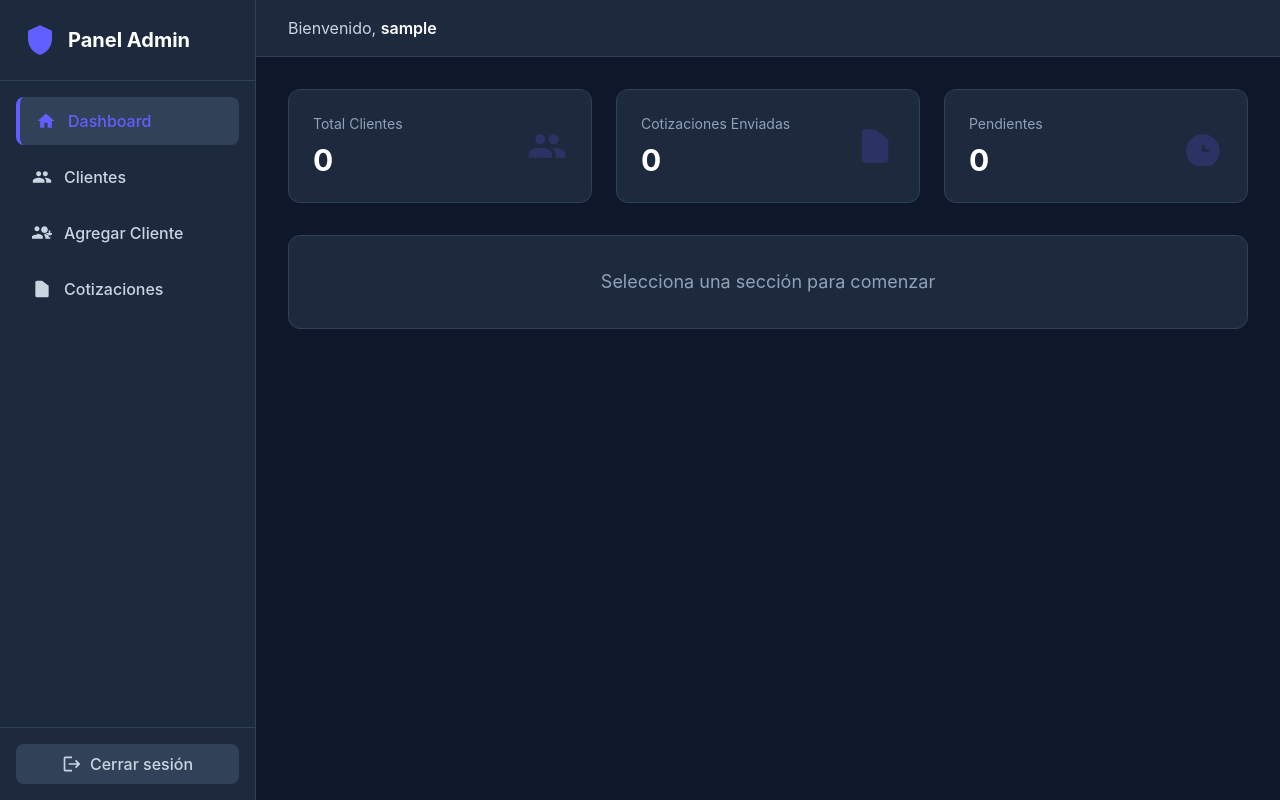
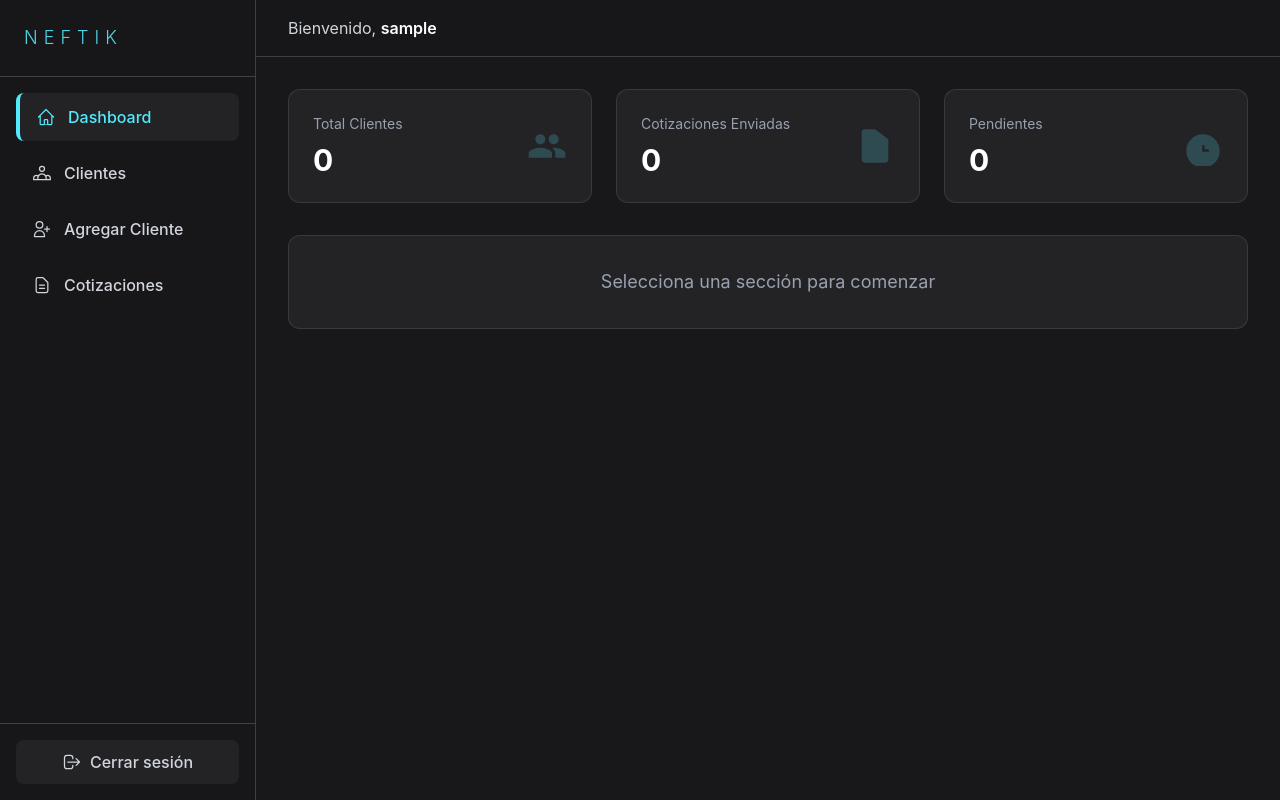
Before and after one commit to alejohenaoe/foto-album, a React (Vite) app in the folder frontend/: page /admin in a window 1280 px wide. Built offline with nearby package versions, Linux system fonts and the light colour scheme; sample sign-in values are in the browser's storage.

Commit message:
Adjust the visual structur for all views

```diff
--- a/frontend/src/pages/AdminPanel.jsx
+++ b/frontend/src/pages/AdminPanel.jsx
@@ -7,7 +7,6 @@ export default function AdminPanel() {
   const [username, setUsername] = useState('');
   const navigate = useNavigate();
 
-  // Verificar token y decodificar username
   useEffect(() => {
     const accessToken = localStorage.getItem('access_token');
     if (!accessToken) {
@@ -15,13 +14,11 @@ export default function AdminPanel() {
       return;
     }
 
-    // Decodificar JWT (formato: header.payload.signature)
     try {
       const parts = accessToken.split('.');
       if (parts.length !== 3) throw new Error('Token inválido');
 
       const payload = JSON.parse(atob(parts[1]));
-      // Buscar el campo de username (podría ser username, preferred_username, o sub)
       const user = payload.username || payload.preferred_username || payload.sub || 'Usuario';
       setUsername(user);
     } catch (err) {
@@ -41,207 +38,157 @@ export default function AdminPanel() {
   };
 
   return (
-    <div className="flex h-screen bg-slate-900">
-      {/* Sidebar */}
-      <aside className="w-64 bg-slate-800 border-r border-slate-700 flex flex-col">
-        {/* Logo y título */}
-        <div className="p-6 border-b border-slate-700">
-          <div className="flex items-center gap-3">
-            {/* Shield icon */}
-            <svg
-              className="w-8 h-8 text-indigo-500"
-              fill="currentColor"
-              viewBox="0 0 24 24"
-            >
-              <path d="M12 1L3 5v6c0 5.55 3.84 10.74 9 12 5.16-1.26 9-6.45 9-12V5l-9-4z" />
-            </svg>
-            <h1 className="text-xl font-bold text-white">Panel Admin</h1>
-          </div>
+    <div className="flex h-screen bg-zinc-900">
+      <aside className="w-64 bg-zinc-900/90 backdrop-blur-md border-r border-zinc-700 flex flex-col">
+        <div className="p-6 border-b border-zinc-700">
+          <p className="text-lg font-light tracking-[6px] text-cyan-300/90">NEFTIK</p>
         </div>
 
-        {/* Navigation links */}
         <nav className="flex-1 p-4 space-y-2">
-          {/* Dashboard */}
           <button
             onClick={() => setActiveSection('dashboard')}
-            className={`w-full flex items-center gap-3 px-4 py-3 rounded-lg transition ${
+            className={`w-full flex items-center gap-3 px-4 py-3 rounded-lg transition-all duration-200 ${
               activeSection === 'dashboard'
-                ? 'bg-slate-700 text-indigo-500 border-l-4 border-indigo-500'
-                : 'text-slate-300 hover:bg-slate-700'
+                ? 'bg-white/5 text-cyan-300 border-l-4 border-cyan-300'
+                : 'text-gray-300 hover:bg-white/5'
             }`}
           >
-            {/* Home icon */}
-            <svg className="w-5 h-5" fill="currentColor" viewBox="0 0 24 24">
-              <path d="M10 20v-6h4v6h5v-8h3L12 3 2 12h3v8z" />
+            <svg className="w-5 h-5" fill="none" stroke="currentColor" viewBox="0 0 24 24" strokeWidth="1.5">
+              <path strokeLinecap="round" strokeLinejoin="round" d="M3 12l2-2m0 0l7-7 7 7M5 10v10a1 1 0 001 1h3m10-11l2 2m-2-2v10a1 1 0 01-1 1h-3m-4 0a1 1 0 01-1-1v-4a1 1 0 011-1h2a1 1 0 011 1v4a1 1 0 01-1 1" />
             </svg>
             <span className="font-medium">Dashboard</span>
           </button>
 
-          {/* Clientes */}
           <button
             onClick={() => setActiveSection('clientes')}
-            className={`w-full flex items-center gap-3 px-4 py-3 rounded-lg transition ${
+            className={`w-full flex items-center gap-3 px-4 py-3 rounded-lg transition-all duration-200 ${
               activeSection === 'clientes'
-                ? 'bg-slate-700 text-indigo-500 border-l-4 border-indigo-500'
-                : 'text-slate-300 hover:bg-slate-700'
+                ? 'bg-white/5 text-cyan-300 border-l-4 border-cyan-300'
+                : 'text-gray-300 hover:bg-white/5'
             }`}
           >
-            {/* Users icon */}
-            <svg className="w-5 h-5" fill="currentColor" viewBox="0 0 24 24">
-              <path d="M16 11c1.66 0 2.99-1.34 2.99-3S17.66 5 16 5c-1.66 0-3 1.34-3 3s1.34 3 3 3zm-8 0c1.66 0 2.99-1.34 2.99-3S9.66 5 8 5C6.34 5 5 6.34 5 8s1.34 3 3 3zm0 2c-2.33 0-7 1.17-7 3.5V19h14v-2.5c0-2.33-4.67-3.5-7-3.5zm8 0c-.29 0-.62.02-.97.05 1.16.84 1.97 1.97 1.97 3.45V19h6v-2.5c0-2.33-4.67-3.5-7-3.5z" />
+            <svg className="w-5 h-5" fill="none" stroke="currentColor" viewBox="0 0 24 24" strokeWidth="1.5">
+              <path strokeLinecap="round" strokeLinejoin="round" d="M17 20h5v-2a3 3 0 00-5.356-1.857M17 20H7m10 0v-2c0-.656-.126-1.283-.356-1.857M7 20H2v-2a3 3 0 015.356-1.857M7 20v-2c0-.656.126-1.283.356-1.857m0 0a5.002 5.002 0 019.288 0M15 7a3 3 0 11-6 0 3 3 0 016 0z" />
             </svg>
             <span className="font-medium">Clientes</span>
           </button>
 
-          {/* Agregar Cliente */}
           <button
             onClick={() => setActiveSection('agregar-cliente')}
-            className={`w-full flex items-center gap-3 px-4 py-3 rounded-lg transition ${
+            className={`w-full flex items-center gap-3 px-4 py-3 rounded-lg transition-all duration-200 ${
               activeSection === 'agregar-cliente'
-                ? 'bg-slate-700 text-indigo-500 border-l-4 border-indigo-500'
-                : 'text-slate-300 hover:bg-slate-700'
+                ? 'bg-white/5 text-cyan-300 border-l-4 border-cyan-300'
+                : 'text-gray-300 hover:bg-white/5'
             }`}
           >
-            {/* User-plus icon */}
-            <svg className="w-5 h-5" fill="currentColor" viewBox="0 0 24 24">
-              <path d="M15 12c2.21 0 4-1.79 4-4s-1.79-4-4-4-4 1.79-4 4 1.79 4 4 4zm-9-2c1.66 0 3-1.34 3-3s-1.34-3-3-3-3 1.34-3 3 1.34 3 3 3zm0 4c-2.33 0-7 1.17-7 3.5V19h14v-2.5c0-2.33-4.67-3.5-7-3.5zm9 0c-.29 0-.62.02-.97.05 1.16.84 1.97 1.97 1.97 3.45V19h6v-2.5c0-2.33-4.67-3.5-7-3.5zm7-5v3h3v2h-3v3h-2v-3h-3v-2h3v-3h2z" />
+            <svg className="w-5 h-5" fill="none" stroke="currentColor" viewBox="0 0 24 24" strokeWidth="1.5">
+              <path strokeLinecap="round" strokeLinejoin="round" d="M18 9v3m0 0v3m0-3h3m-3 0h-3m-2-5a4 4 0 11-8 0 4 4 0 018 0zM3 20a6 6 0 0112 0v1H3v-1z" />
             </svg>
             <span className="font-medium">Agregar Cliente</span>
           </button>
 
-          {/* Cotizaciones */}
           <button
             onClick={() => setActiveSection('cotizaciones')}
-            className={`w-full flex items-center gap-3 px-4 py-3 rounded-lg transition ${
+            className={`w-full flex items-center gap-3 px-4 py-3 rounded-lg transition-all duration-200 ${
               activeSection === 'cotizaciones'
-                ? 'bg-slate-700 text-indigo-500 border-l-4 border-indigo-500'
-                : 'text-slate-300 hover:bg-slate-700'
+                ? 'bg-white/5 text-cyan-300 border-l-4 border-cyan-300'
+                : 'text-gray-300 hover:bg-white/5'
             }`}
           >
-            {/* Document icon */}
-            <svg className="w-5 h-5" fill="currentColor" viewBox="0 0 24 24">
-              <path d="M14 2H6a2 2 0 0 0-2 2v16a2 2 0 0 0 2 2h12a2 2 0 0 0 2-2V8l-8-6z" />
+            <svg className="w-5 h-5" fill="none" stroke="currentColor" viewBox="0 0 24 24" strokeWidth="1.5">
+              <path strokeLinecap="round" strokeLinejoin="round" d="M9 12h6m-6 4h6m2 5H7a2 2 0 01-2-2V5a2 2 0 012-2h5.586a1 1 0 01.707.293l5.414 5.414a1 1 0 01.293.707V19a2 2 0 01-2 2z" />
             </svg>
             <span className="font-medium">Cotizaciones</span>
           </button>
         </nav>
 
-        {/* Logout button */}
-        <div className="p-4 border-t border-slate-700">
+        <div className="p-4 border-t border-zinc-700">
           <button
             onClick={handleLogout}
-            className="w-full flex items-center justify-center gap-2 px-4 py-2 bg-slate-700 hover:bg-slate-600 text-slate-300 hover:text-white rounded-lg transition font-medium"
+            className="w-full flex items-center justify-center gap-2 px-4 py-2.5 bg-white/5 hover:bg-white/10 text-gray-300 hover:text-white rounded-lg transition-all duration-200 font-medium"
           >
-            {/* Logout icon */}
-            <svg className="w-5 h-5" fill="currentColor" viewBox="0 0 24 24">
-              <path d="M17 7l-1.41 1.41L18.17 11H8v2h10.17l-2.58 2.58L17 17l5-5zM4 5h8V3H4c-1.1 0-2 .9-2 2v14c0 1.1.9 2 2 2h8v-2H4V5z" />
+            <svg className="w-5 h-5" fill="none" stroke="currentColor" viewBox="0 0 24 24" strokeWidth="1.5">
+              <path strokeLinecap="round" strokeLinejoin="round" d="M17 16l4-4m0 0l-4-4m4 4H7m6 4v1a3 3 0 01-3 3H6a3 3 0 01-3-3V7a3 3 0 013-3h4a3 3 0 013 3v1" />
             </svg>
             <span>Cerrar sesión</span>
           </button>
         </div>
       </aside>
 
-      {/* Main content */}
       <main className="flex-1 flex flex-col overflow-hidden">
-        {/* Top bar */}
-        <div className="bg-slate-800 border-b border-slate-700 px-8 py-4">
-          <p className="text-slate-300">
+        <div className="bg-zinc-900/90 backdrop-blur border-b border-zinc-700 px-8 py-4">
+          <p className="text-gray-300">
             Bienvenido, <span className="font-semibold text-white">{username}</span>
           </p>
         </div>
 
-        {/* Content area */}
-        <div className="flex-1 overflow-auto p-8">
-          {/* Dashboard Section */}
+        <div className="flex-1 overflow-auto p-8 animate-fade-in-up">
           {activeSection === 'dashboard' && (
             <div className="space-y-8">
-              {/* Stat cards grid */}
               <div className="grid grid-cols-1 md:grid-cols-3 gap-6">
-                {/* Total Clientes */}
-                <div className="bg-slate-800 rounded-xl p-6 border border-slate-700">
+                <div className="backdrop-blur-xl bg-white/5 border border-white/10 rounded-xl p-6 hover:border-white/20 transition-all duration-300">
                   <div className="flex items-center justify-between">
                     <div>
-                      <p className="text-slate-400 text-sm">Total Clientes</p>
+                      <p className="text-gray-400 text-sm">Total Clientes</p>
                       <p className="text-3xl font-bold text-white mt-2">0</p>
                     </div>
-                    {/* Users icon */}
-                    <svg
-                      className="w-10 h-10 text-indigo-500 opacity-20"
-                      fill="currentColor"
-                      viewBox="0 0 24 24"
-                    >
+                    <svg className="w-10 h-10 text-cyan-300 opacity-20" fill="currentColor" viewBox="0 0 24 24">
                       <path d="M16 11c1.66 0 2.99-1.34 2.99-3S17.66 5 16 5c-1.66 0-3 1.34-3 3s1.34 3 3 3zm-8 0c1.66 0 2.99-1.34 2.99-3S9.66 5 8 5C6.34 5 5 6.34 5 8s1.34 3 3 3zm0 2c-2.33 0-7 1.17-7 3.5V19h14v-2.5c0-2.33-4.67-3.5-7-3.5zm8 0c-.29 0-.62.02-.97.05 1.16.84 1.97 1.97 1.97 3.45V19h6v-2.5c0-2.33-4.67-3.5-7-3.5z" />
                     </svg>
                   </div>
                 </div>
 
-                {/* Cotizaciones Enviadas */}
-                <div className="bg-slate-800 rounded-xl p-6 border border-slate-700">
+                <div className="backdrop-blur-xl bg-white/5 border border-white/10 rounded-xl p-6 hover:border-white/20 transition-all duration-300">
                   <div className="flex items-center justify-between">
                     <div>
-                      <p className="text-slate-400 text-sm">Cotizaciones Enviadas</p>
+                      <p className="text-gray-400 text-sm">Cotizaciones Enviadas</p>
                       <p className="text-3xl font-bold text-white mt-2">0</p>
                     </div>
-                    {/* Document icon */}
-                    <svg
-                      className="w-10 h-10 text-indigo-500 opacity-20"
-                      fill="currentColor"
-                      viewBox="0 0 24 24"
-                    >
-                      <path d="M14 2H6a2 2 0 0 0-2 2v16a2 2 0 0 0 2 2h12a2 2 0 0 0 2-2V8l-8-6z" />
+                    <svg className="w-10 h-10 text-cyan-300 opacity-20" fill="currentColor" viewBox="0 0 24 24">
+                      <path d="M14 2H6a2 2 0 00-2 2v16a2 2 0 002 2h12a2 2 0 002-2V8l-8-6z" />
                     </svg>
                   </div>
                 </div>
 
-                {/* Pendientes */}
-                <div className="bg-slate-800 rounded-xl p-6 border border-slate-700">
+                <div className="backdrop-blur-xl bg-white/5 border border-white/10 rounded-xl p-6 hover:border-white/20 transition-all duration-300">
                   <div className="flex items-center justify-between">
                     <div>
-                      <p className="text-slate-400 text-sm">Pendientes</p>
+                      <p className="text-gray-400 text-sm">Pendientes</p>
                       <p className="text-3xl font-bold text-white mt-2">0</p>
                     </div>
-                    {/* Clock icon */}
-                    <svg
-                      className="w-10 h-10 text-indigo-500 opacity-20"
-                      fill="currentColor"
-                      viewBox="0 0 24 24"
-                    >
+                    <svg className="w-10 h-10 text-cyan-300 opacity-20" fill="currentColor" viewBox="0 0 24 24">
                       <path d="M11.99 5C6.47 5 2 9.48 2 15s4.47 10 9.99 10C17.52 25 22 20.52 22 15S17.52 5 11.99 5zM15.5 15.5h-4v-4h1.5v2.5h2.5v1.5z" />
                     </svg>
                   </div>
                 </div>
               </div>
 
-              {/* Placeholder message */}
-              <div className="bg-slate-800 rounded-xl p-8 border border-slate-700 text-center">
-                <p className="text-slate-400 text-lg">
+              <div className="backdrop-blur-xl bg-white/5 border border-white/10 rounded-xl p-8 text-center hover:border-white/20 transition-all duration-300">
+                <p className="text-gray-400 text-lg">
                   Selecciona una sección para comenzar
                 </p>
               </div>
             </div>
           )}
 
-          {/* Clientes Section */}
           {activeSection === 'clientes' && (
-            <div className="bg-slate-800 rounded-xl p-8 border border-slate-700 text-center">
+            <div className="backdrop-blur-xl bg-white/5 border border-white/10 rounded-xl p-8 text-center hover:border-white/20 transition-all duration-300">
               <h2 className="text-2xl font-bold text-white mb-2">Clientes</h2>
-              <p className="text-slate-400 text-lg">Próximamente</p>
+              <p className="text-gray-400 text-lg">Próximamente</p>
             </div>
           )}
 
-          {/* Agregar Cliente Section */}
           {activeSection === 'agregar-cliente' && (
-            <div className="bg-slate-800 rounded-xl p-8 border border-slate-700 text-center">
+            <div className="backdrop-blur-xl bg-white/5 border border-white/10 rounded-xl p-8 text-center hover:border-white/20 transition-all duration-300">
               <h2 className="text-2xl font-bold text-white mb-2">Agregar Cliente</h2>
-              <p className="text-slate-400 text-lg">Próximamente</p>
+              <p className="text-gray-400 text-lg">Próximamente</p>
             </div>
           )}
 
-          {/* Cotizaciones Section */}
           {activeSection === 'cotizaciones' && (
-            <div className="bg-slate-800 rounded-xl p-8 border border-slate-700 text-center">
+            <div className="backdrop-blur-xl bg-white/5 border border-white/10 rounded-xl p-8 text-center hover:border-white/20 transition-all duration-300">
               <h2 className="text-2xl font-bold text-white mb-2">Cotizaciones</h2>
-              <p className="text-slate-400 text-lg">Próximamente</p>
+              <p className="text-gray-400 text-lg">Próximamente</p>
             </div>
           )}
         </div>
```
Also changed, not shown: frontend/src/index.css (+25 -0 lines), frontend/src/pages/HeroPage.jsx (+41 -14 lines), frontend/src/pages/Login.jsx (+37 -27 lines), frontend/src/pages/NavBar.jsx (+40 -15 lines), 1 other file (tests, documents, lock files or other folders).
